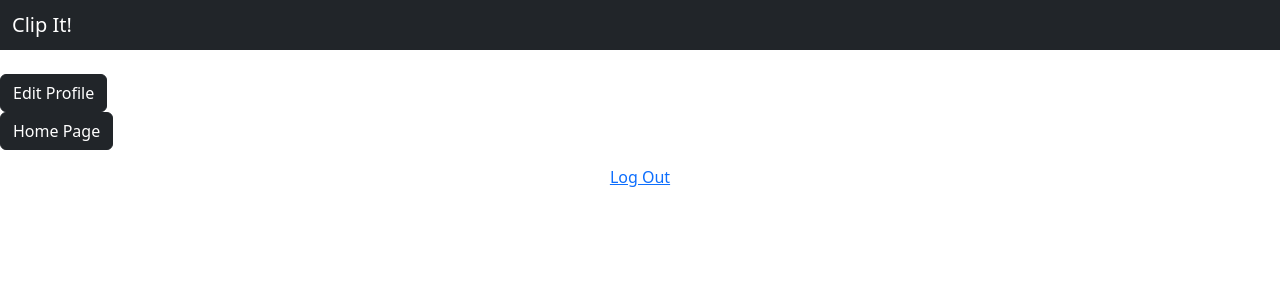
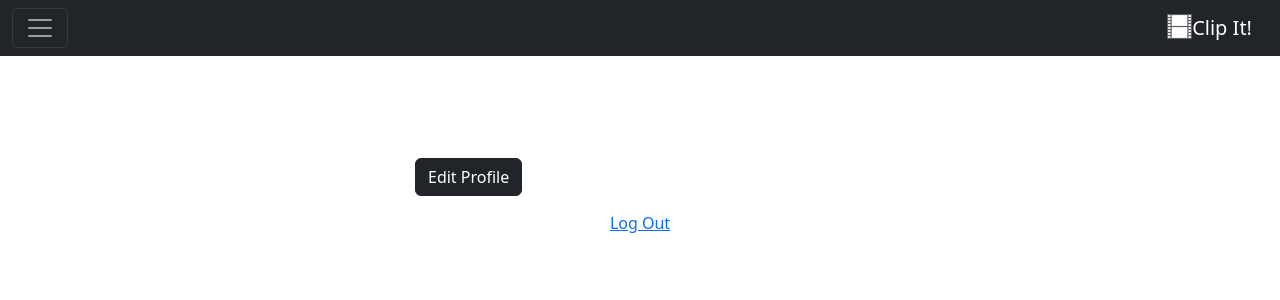
Before and after one commit to Obvnotjon/ClipItApp, a React (Create React App) app in the folder client/: page /myprofile in a window 1280 px wide. Shown: the top 300 px of the page. Built offline with nearby package versions, Linux system fonts and the light colour scheme; no server answers; sample sign-in values are in the browser's storage.

Commit message:
Changed navbar inside of myprofile page
updated UI elements

```diff
--- a/client/src/components/MyProfile.js
+++ b/client/src/components/MyProfile.js
@@ -1,5 +1,5 @@
 import React, { useState } from 'react';
-import { Button } from 'react-bootstrap';
+import { Button, Container } from 'react-bootstrap';
 import { useAuth } from '../contexts/AuthContext';
 import { useNavigate } from 'react-router-dom';
 
@@ -25,22 +25,51 @@ function MyProfile () {
     */
     return (
         <>
-            <nav class="navbar navbar-dark bg-dark bg">
-                <div class="container-fluid">
-                    <span class="navbar-brand mb-0 h1">Clip It!</span>
+        <div className="wrapper">
+        <div className="homeContainer">
+            <nav className="navbar fixed-top navbar-dark bg-dark">
+                <div className="container-fluid">
+                <button className="navbar-toggler" type="button" data-bs-toggle="offcanvas" data-bs-target="#offcanvasDarkNavbar" aria-controls="offcanvasDarkNavbar" aria-label="Toggle navigation">
+                <span className="navbar-toggler-icon"></span>
+                </button>
+                <a className="navbar-brand" href="/"><img src="/Assets/images/templogo.png" alt="logo" width="25" height="25" className="d-inline-block align-text-top"/>
+                Clip It!</a>
+                <div className="offcanvas offcanvas-start text-bg-dark" style={{ '--bs-offcanvas-width': 'min(95vw, 200px)' }} data-bs-scroll="true" data-bs-backdrop="false" tabIndex="-1" id="offcanvasDarkNavbar" aria-labelledby="offcanvasDarkNavbarLabel">
+                <div className="offcanvas-header">
+                    <h5 className="offcanvas-title" id="offcanvasDarkNavbarLabel">Dashboard</h5>
+                    <button type="button" className="btn-close btn-close-white" data-bs-dismiss="offcanvas" aria-label="Close"></button>
                 </div>
+                <div className="offcanvas-body ">
+                <form className="d-flex mt-1" role="search">
+                    <input className="form-control me-2" type="search" placeholder="Search" aria-label="Search" />
+                    <button className="btn btn-sm btn-light" type="submit">Search</button>
+                    </form>
+
+                    <ul className="navbar-nav justify-content-end flex-grow-1 pe-1  align-items-center">
+                    <li className="nav-item">
+                        <a className="nav-link active" aria-current="page" href="/">Home</a>
+                    </li>
+                    <li className="nav-item">
+                        <a className="nav-link" href="/myprofile">MyProfile</a>
+                    </li>
+                    </ul>
+                </div>
+                </div>
+            </div>
             </nav>
-            <br/>
+        </div>
 
 
 
-
-                <a class="btn btn-dark" href="/editprofile" role="button">Edit Profile</a>
-                <br/>
-                <a class="btn btn-dark" href="/" role="button">Home Page</a>
-
-                <div className="w-100 text-center mt-2">
-            <Button variant="link" onClick={handleLogout}>Log Out</Button>
+        <Container className="d-flex align-items-center justify-content-center" style={{ minHeight: "50vh" }}>
+        <div className="w-100" style={{ maxWidth: '450px' }}>
+        <a class="btn btn-dark" href="/editprofile" role="button">Edit Profile</a>
+            <br/>
+            <div className="w-100 text-center mt-2">
+                <Button variant="link" onClick={handleLogout}>Log Out</Button>
+            </div>
+        </div>
+        </Container>
         </div>
         </>
     );
```
